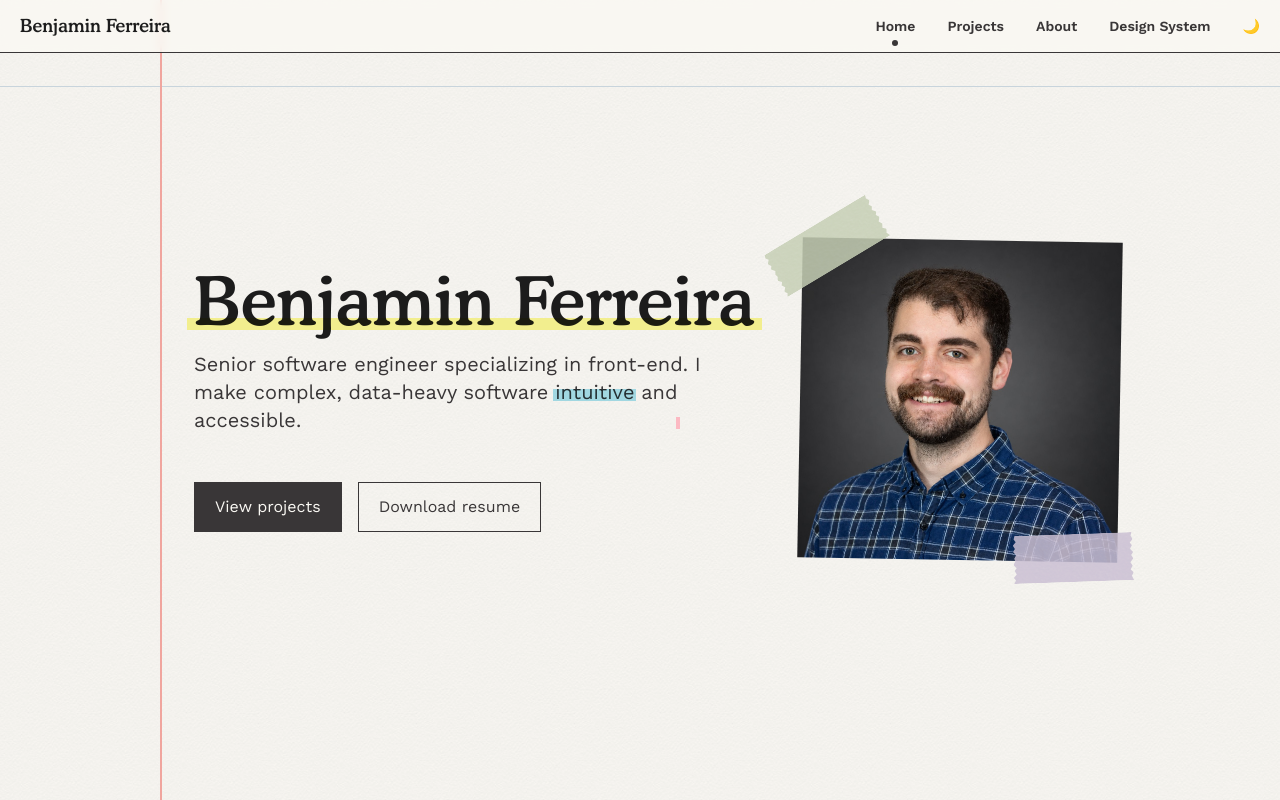
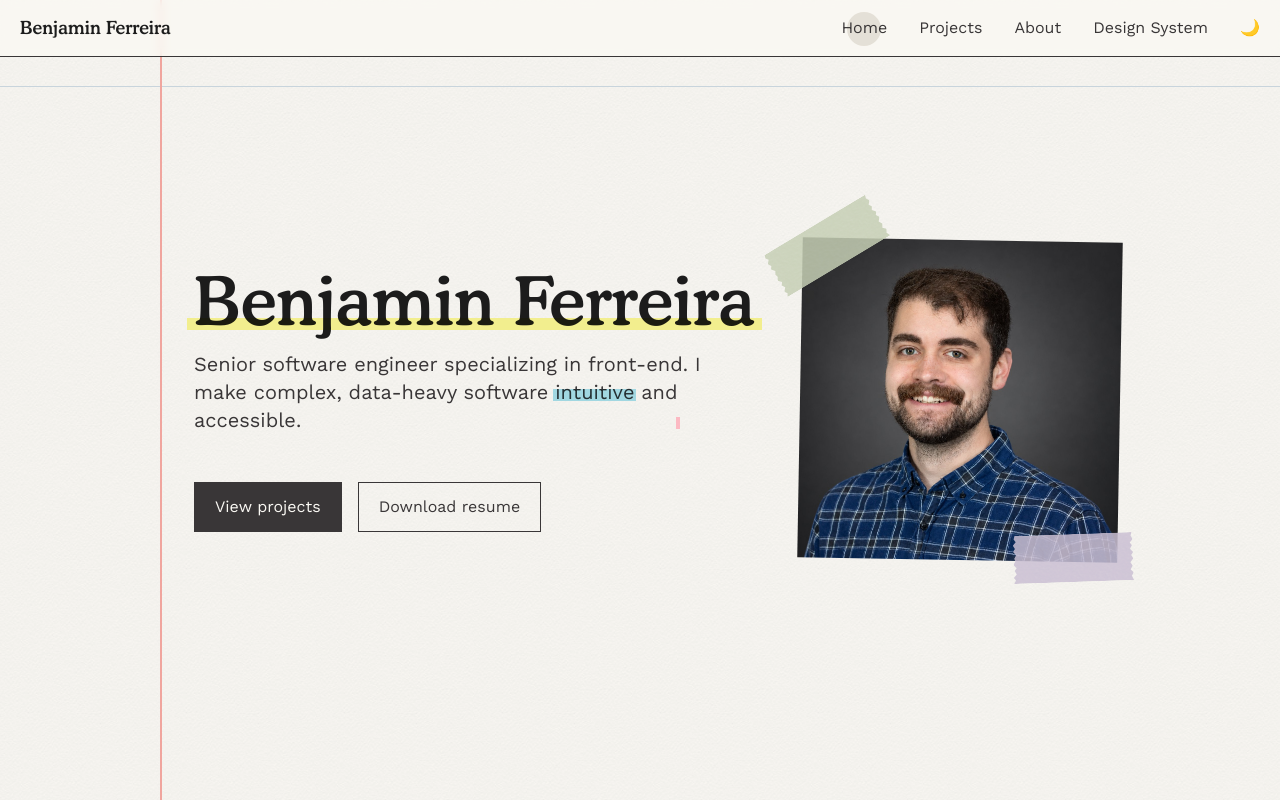
Before and after one commit to benjaminferreira/benjaminferreira.dev, a Next.js app: page / in a window 1280 px wide. Shown: the top 800 px of the page. Built offline with nearby package versions, Linux system fonts and the light colour scheme.

Commit message:
Navbar - adding color to the active dot per link etc

```diff
--- a/src/components/Navbar.tsx
+++ b/src/components/Navbar.tsx
@@ -14,14 +14,14 @@ import { useState } from "react";
  * Nav links (non-title/icons)
  */
 const navLinks = [
-	{ label: "Home", href: "#" },
-	{ label: "Projects", href: "#projects" },
-	{ label: "About", href: "#about" },
-	{ label: "Design System", href: "/" }, // TODO: update with real page
+	{ label: "Home", href: "#", colorClass: "bg-paper-md-dark/70" },
+	{ label: "Projects", href: "#projects", colorClass: "bg-dot-grey/70" },
+	{ label: "About", href: "#about", colorClass: "bg-margin/70" },
+	{ label: "Design System", href: "#design-system", colorClass: "bg-dot-blue/70" }, // TODO: update with real page
 ];
 
 const linkClasses =
-	"relative text-sm px-4 py-2.5 text-ink font-semibold hover:text-pen-shinkai focus-visible:text-pen-shinkai active:text-charcoal";
+	"text-base px-4 py-2.5 text-ink z-10 rounded-xl hover:text-ink/80 focus-visible:text-ink/80 active:text-charcoal";
 
 /**
  * TODO
@@ -31,23 +31,23 @@ const linkClasses =
  */
 export default function Navbar() {
 	const reduce = useReducedMotion();
-	let [activeIndex, setActiveIndex] = useState(0);
+	const [activeIndex, setActiveIndex] = useState(0);
 
 	return (
-		<header className="fixed top-0 left-0 right-0 h-13.25 z-50 px-1 backdrop-blur-xs bg-paper/70 border-b border-ink">
+		<header className="fixed top-0 left-0 right-0 z-50 py-1 px-1 backdrop-blur-xs bg-paper/70 border-b border-ink">
 			<nav className="flex items-center justify-between h-full">
-				<Link
-					href="/"
+				<a
+					href="#"
 					draggable={false}
-					className="font-heading text-lg text-charcoal px-4 py-2"
+					className="font-heading text-lg text-charcoal px-4 py-2.5"
 				>
 					Benjamin Ferreira
-				</Link>
+				</a>
 				<ul className="flex items-center">
 					{navLinks.map((item, i) => (
 						<li
-							key={i}
-							className="flex flex-col items-center"
+							key={item.href}
+							className="relative flex flex-col items-center"
 						>
 							{item.href.startsWith("#") ? (
 								<a
@@ -75,7 +75,7 @@ export default function Navbar() {
 									transition={
 										reduce ? { duration: 0 } : { type: "spring", stiffness: 400, damping: 30 }
 									}
-									className="absolute bottom-1.5 h-1.5 w-1.5 rounded-full bg-ink"
+									className={`absolute bottom-1 h-8.5 w-8.5 rounded-[1000px] ${item.colorClass}`}
 								/>
 							)}
 						</li>
```
